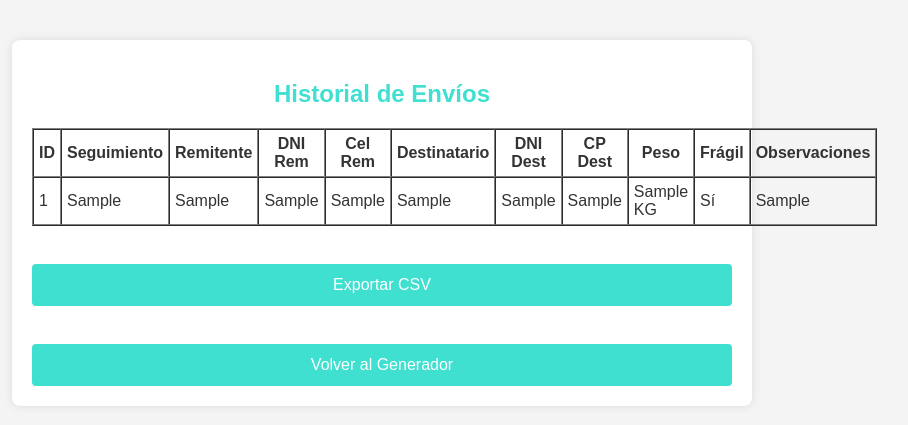
After one commit to lluqlu/mi-etiquetas-deploy, a Flask app: page /historial in a window 1280 px wide. The commit adds this page. Shown: the top 425 px of the page, without its empty margins (258-1166 px from the left). Run offline with Flask 2, Linux system fonts and the light colour scheme; tables that the repository leaves empty hold one stand-in row (values such as "Sample post").

Commit message:
Agrego campos de DNI y celular remitente + dashboard de historial

```diff
--- a/app.py
+++ b/app.py
@@ -1,24 +1,65 @@
-from flask import Flask, render_template, request, send_file
+from flask import Flask, render_template, request, send_file, redirect, url_for
 import qrcode
-import json
+import sqlite3
 import os
+import csv
 from reportlab.pdfgen import canvas
 from reportlab.graphics.barcode import code128
 from reportlab.lib.pagesizes import portrait
 
 app = Flask(__name__)
 
+# --------- DB INIT --------- #
+def init_db():
+    conn = sqlite3.connect('seguimiento.db')
+    c = conn.cursor()
+    c.execute('''CREATE TABLE IF NOT EXISTS contador (id INTEGER PRIMARY KEY, secuencia INTEGER)''')
+    c.execute('''INSERT OR IGNORE INTO contador (id, secuencia) VALUES (1, 0)''')
+    c.execute('''CREATE TABLE IF NOT EXISTS envios (
+                    id INTEGER PRIMARY KEY AUTOINCREMENT,
+                    numero_seguimiento TEXT,
+                    remitente TEXT,
+                    dni_rem TEXT,
+                    celular_rem TEXT,
+                    destinatario TEXT,
+                    dni_dest TEXT,
+                    cp_dest TEXT,
+                    peso TEXT,
+                    fragil INTEGER,
+                    observaciones TEXT
+                )''')
+    conn.commit()
+    conn.close()
+
+
+init_db()
+
+# --------- CONTADOR --------- #
+def get_next_tracking(cp_dest):
+    conn = sqlite3.connect('seguimiento.db')
+    c = conn.cursor()
+    c.execute('SELECT secuencia FROM contador WHERE id=1')
+    secuencia = c.fetchone()[0] + 1
+    c.execute('UPDATE contador SET secuencia = ? WHERE id=1', (secuencia,))
+    conn.commit()
+    conn.close()
+    return f"AR-{cp_dest}-{str(secuencia).zfill(2)}"
+
+# --------- FLASK --------- #
 @app.route('/', methods=['GET', 'POST'])
 def index():
     if request.method == 'POST':
         modo = request.form.get('modo')
         datos = {
             'remitente': request.form.get('remitente'),
+            'dni_rem': request.form.get('dni_rem'),
+            'celular_rem': request.form.get('celular_rem'),
             'direccion_rem': request.form.get('direccion_rem'),
             'cp_rem': request.form.get('cp_rem'),
             'ciudad_rem': request.form.get('ciudad_rem'),
             'prov_rem': request.form.get('prov_rem'),
             'destinatario': request.form.get('destinatario'),
+            'dni_dest': request.form.get('dni_dest'),
             'direccion_dest': request.form.get('direccion_dest'),
             'cp_dest': request.form.get('cp_dest'),
             'ciudad_dest': request.form.get('ciudad_dest'),
@@ -33,7 +74,31 @@ def index():
 
     return render_template('formulario.html')
 
+# --------- DASHBOARD --------- #
+@app.route('/historial')
+def historial():
+    conn = sqlite3.connect('seguimiento.db')
+    c = conn.cursor()
+    c.execute("SELECT * FROM envios ORDER BY id DESC")
+    envios = c.fetchall()
+    conn.close()
+    return render_template('historial.html', envios=envios)
 
+@app.route('/export-csv')
+def export_csv():
+    conn = sqlite3.connect('seguimiento.db')
+    c = conn.cursor()
+    c.execute("SELECT * FROM envios ORDER BY id DESC")
+    rows = c.fetchall()
+    conn.close()
+
+    with open("envios.csv", "w", newline="") as f:
+        writer = csv.writer(f)
+        writer.writerow(["ID", "Seguimiento", "Remitente", "DNI Rem", "Cel Rem", "Destinatario", "DNI Dest", "CP Dest", "Peso", "Frágil", "Observaciones"])
+        writer.writerows(rows)
+    return send_file("envios.csv", as_attachment=True)
+
+# --------- PDF --------- #
 def generar_qr_llamada(celular_dest, archivo_salida="static/qr.png"):
     qr = qrcode.make(f"tel:{celular_dest}")
     qr.save(archivo_salida)
@@ -41,10 +106,16 @@ def generar_qr_llamada(celular_dest, archivo_salida="static/qr.png"):
 def generar_etiqueta_envio(data, modo, archivo_salida="etiqueta_envio.pdf"):
     generar_qr_llamada(data['celular_dest'])
 
+    if modo == '1':
+        numero_seguimiento = get_next_tracking(data['cp_dest'])
+    else:
+        numero_seguimiento = "-"
+
+    registrar_envio(data, numero_seguimiento)
+
     c = canvas.Canvas(archivo_salida, pagesize=portrait((283, 425)))
 
-    if modo == '1':  # Courier Propio
-        numero_seguimiento = f"AR-{data['cp_dest']}-01"
+    if modo == '1':
         c.setFont("Helvetica-Bold", 8)
         c.drawString(180, 415, f"TRACK: {numero_seguimiento}")
 
@@ -53,13 +124,17 @@ def generar_etiqueta_envio(data, modo, archivo_salida="etiqueta_envio.pdf"):
 
     c.drawImage("static/qr.png", 20, 340, width=80, height=80)
 
+    # Flecha arriba al lado derecho debajo del peso
+    if data['fragil']:
+        c.drawImage("static/flecha_arriba.png", 200, 340, width=50, height=40)
+
     c.setFont("Helvetica-Bold", 9)
     c.drawString(20, 320, "REMITENTE")
     c.setFont("Helvetica", 8)
     c.drawString(20, 308, data['remitente'])
-    c.drawString(20, 295, data['direccion_rem'])
-    c.drawString(20, 282, f"CP: {data['cp_rem']}")
-    c.drawString(20, 270, f"{data['ciudad_rem']} - {data['prov_rem']}")
+    c.drawString(20, 295, f"DNI: {data['dni_rem']}")
+    c.drawString(20, 282, f"Cel: {data['celular_rem']}")
+    c.drawString(20, 270, f"CP: {data['cp_rem']}")
 
     c.line(15, 260, 270, 260)
 
@@ -72,7 +147,7 @@ def generar_etiqueta_envio(data, modo, archivo_salida="etiqueta_envio.pdf"):
     c.drawString(20, 185, "DESTINATARIO")
     c.setFont("Helvetica", 8)
     c.drawString(20, 172, data['destinatario'])
-    c.drawString(20, 159, data['direccion_dest'])
+    c.drawString(20, 159, f"DNI: {data['dni_dest']}")
     c.drawString(20, 146, data['ciudad_dest'].upper())
     c.drawString(20, 133, data['prov_dest'].upper())
 
@@ -85,7 +160,6 @@ def generar_etiqueta_envio(data, modo, archivo_salida="etiqueta_envio.pdf"):
         c.setFont("Helvetica-Bold", 12)
         c.drawString(20, 100, "⚠ FRÁGIL - MANIPULAR CON CUIDADO ⚠")
         c.drawImage("static/fragil.png", 60, 50, width=50, height=40)
-        c.drawImage("static/flecha_arriba.png", 140, 50, width=50, height=40)
 
     if data['observaciones']:
         c.setFont("Helvetica", 8)
@@ -93,5 +167,15 @@ def generar_etiqueta_envio(data, modo, archivo_salida="etiqueta_envio.pdf"):
 
     c.save()
 
+# --------- REGISTRO --------- #
+def registrar_envio(data, numero_seguimiento):
+    conn = sqlite3.connect('seguimiento.db')
+    c = conn.cursor()
+    c.execute('''INSERT INTO envios (numero_seguimiento, remitente, dni_rem, celular_rem, destinatario, dni_dest, cp_dest, peso, fragil, observaciones)
+                 VALUES (?, ?, ?, ?, ?, ?, ?, ?, ?, ?)''',
+              (numero_seguimiento, data['remitente'], data['dni_rem'], data['celular_rem'], data['destinatario'], data['dni_dest'], data['cp_dest'], data['peso'], int(data['fragil']), data['observaciones']))
+    conn.commit()
+    conn.close()
+
 if __name__ == '__main__':
     app.run(debug=True)
--- /dev/null
+++ b/templates/historial.html
@@ -0,0 +1,52 @@
+<!DOCTYPE html>
+<html>
+<head>
+    <title>Historial de Envíos</title>
+    <link rel="stylesheet" href="{{ url_for('static', filename='styles.css') }}">
+</head>
+<body>
+    <div class="container">
+        <h2>Historial de Envíos</h2>
+
+        <table border="1" cellspacing="0" cellpadding="5">
+            <thead>
+                <tr>
+                    <th>ID</th>
+                    <th>Seguimiento</th>
+                    <th>Remitente</th>
+                    <th>DNI Rem</th>
+                    <th>Cel Rem</th>
+                    <th>Destinatario</th>
+                    <th>DNI Dest</th>
+                    <th>CP Dest</th>
+                    <th>Peso</th>
+                    <th>Frágil</th>
+                    <th>Observaciones</th>
+                </tr>
+            </thead>
+            <tbody>
+                {% for envio in envios %}
+                <tr>
+                    <td>{{ envio[0] }}</td>
+                    <td>{{ envio[1] }}</td>
+                    <td>{{ envio[2] }}</td>
+                    <td>{{ envio[3] }}</td>
+                    <td>{{ envio[4] }}</td>
+                    <td>{{ envio[5] }}</td>
+                    <td>{{ envio[6] }}</td>
+                    <td>{{ envio[7] }}</td>
+                    <td>{{ envio[8] }} KG</td>
+                    <td>{% if envio[9] == 1 %}Sí{% else %}No{% endif %}</td>
+                    <td>{{ envio[10] }}</td>
+                </tr>
+                {% endfor %}
+            </tbody>
+        </table>
+
+        <br>
+        <a href="{{ url_for('export_csv') }}"><button>Exportar CSV</button></a>
+        <br><br>
+        <a href="{{ url_for('index') }}"><button>Volver al Generador</button></a>
+    </div>
+</body>
+</html>
```
Also changed, not shown: templates/formulario.html (+12 -3 lines).
